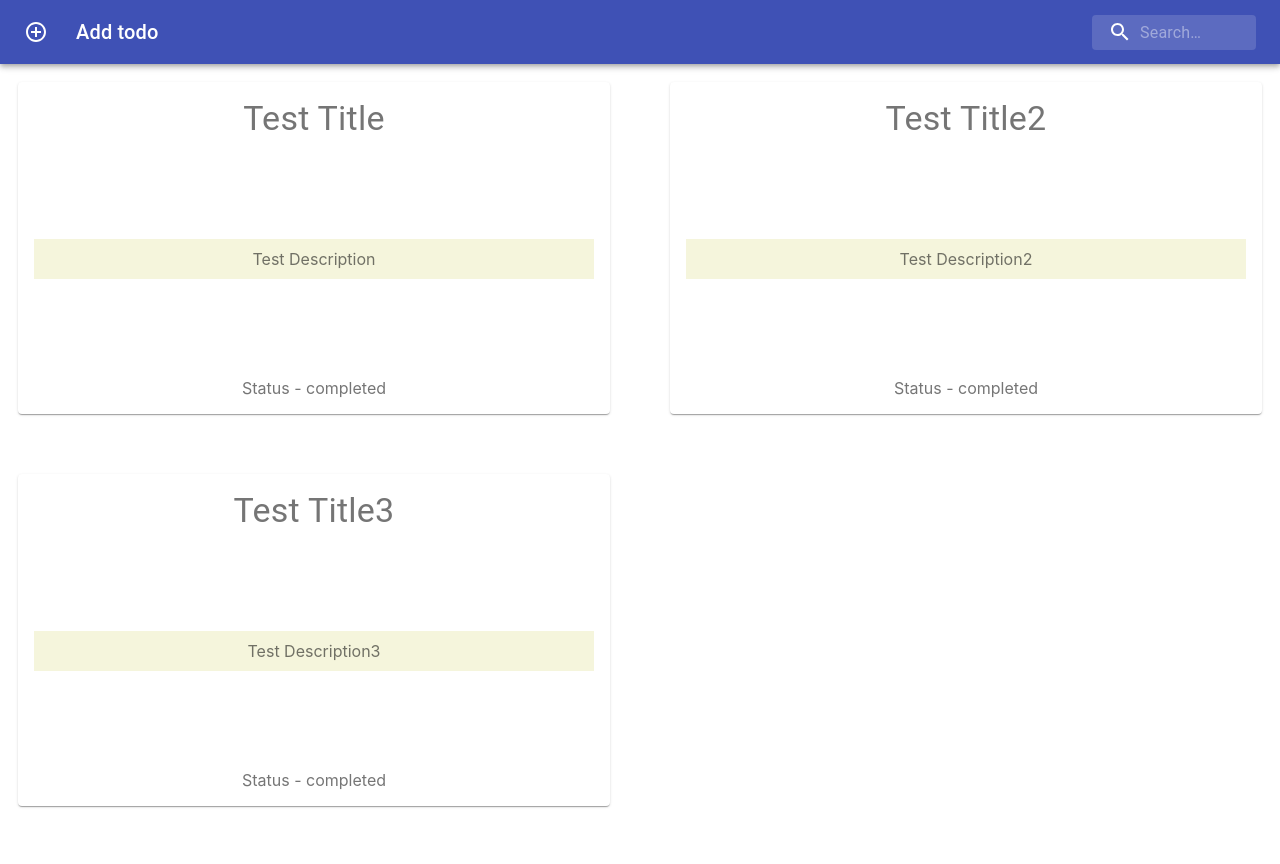
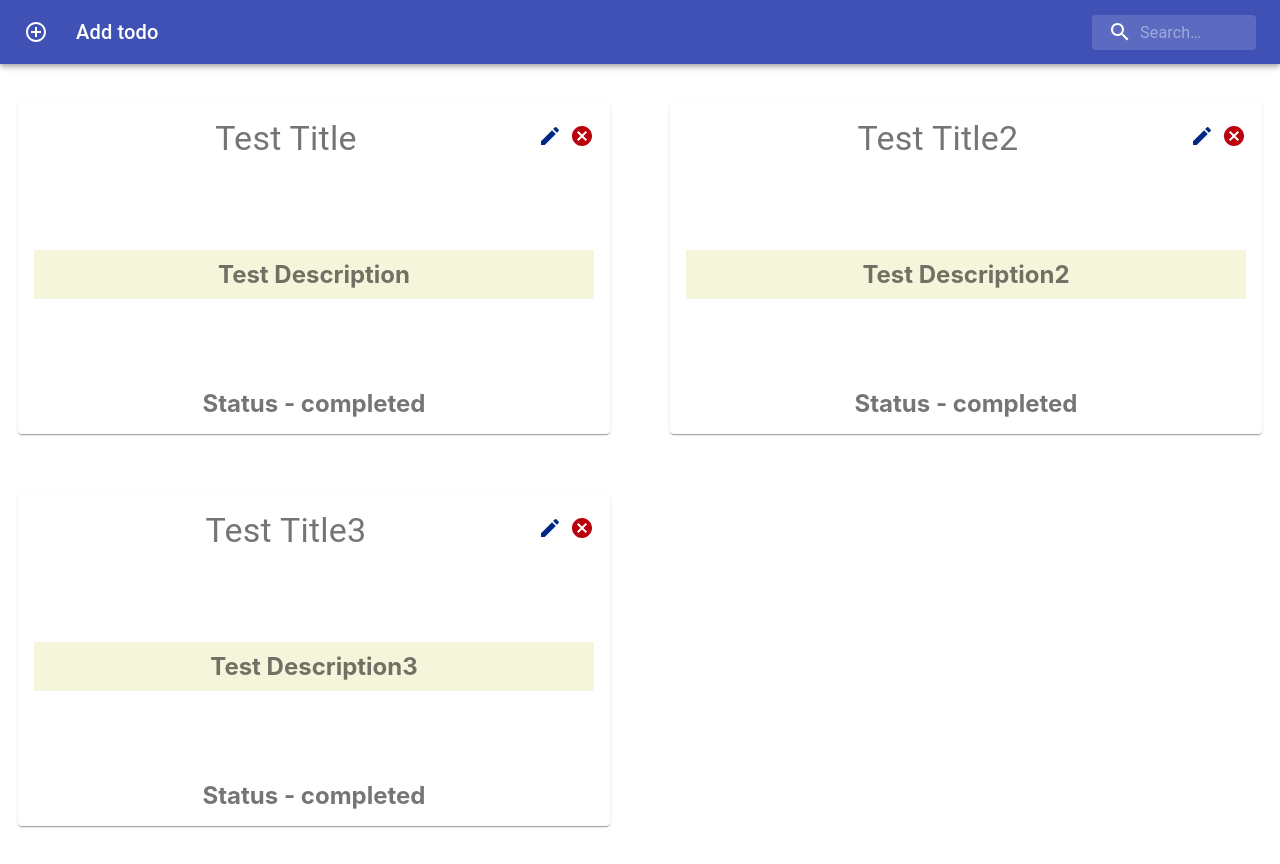
Before and after one commit to Neilketchum/Ellocent-Labs, a React (Create React App) app: page / in a window 1280 px wide. Before the commit the page ends 836 px from the top, so only its background shows below. Built offline with nearby package versions, Linux system fonts and the light colour scheme.

Commit message:
Added Delete and Update Todos

```diff
--- a/src/Actions/index.js
+++ b/src/Actions/index.js
@@ -1,7 +1,7 @@
-import { ADD_TODO, UPDATE_TODO, DELETE_TODO, SHOWFORM } from "../Actions/types"
+import { ADD_TODO, UPDATE_TODO, DELETE_TODO, SHOWFORM,SHOWUPDATE,OPKEY } from "../Actions/types"
 export const addTodo = (todo) => {
     return (dispatch) => {
-        console.log(todo)
+
         dispatch(
             {
                 type: ADD_TODO,
@@ -12,11 +12,36 @@ export const addTodo = (todo) => {
         )
     }
 }
-export const updateTodo = () => {
+export const updateTodo = (key,todo) => {
+
+    return (dispatch) =>{
+        dispatch({
+            type:UPDATE_TODO,
+            key:key,
+            payload:{
+                todo
+            }
+        })
+    }
+}
+export const deleteTodo = (key) => {
+    console.log(key)
+    return dispatch => {
+        dispatch({
+            type:DELETE_TODO,
+            payload:{
+                key:key
+            }
+        })
+    }
 
 }
-export const deleteTodo = () => {
-
+export const showUpdate = ()=>{
+    return (dispatch)=>{
+        dispatch({
+            type:SHOWUPDATE
+        })
+    }
 }
 export const showForm = () => {
     return (dispatch)=>{
@@ -25,3 +50,13 @@ export const showForm = () => {
         })
     }
 }
+export const opKey = (key) =>{
+    return dispatch => {
+        dispatch({
+            type:OPKEY,
+            payload:{
+                key:key
+            }
+        })
+    }
+}
--- a/src/Actions/types.js
+++ b/src/Actions/types.js
@@ -5,3 +5,7 @@ export const UPDATE_TODO = "UPDATE_TODO";
 export const DELETE_TODO = "DELETE_TODO";
 
 export const SHOWFORM = "SHOWFORM";
+
+export const SHOWUPDATE = "SHOWUPDATE";
+
+export const OPKEY = "OPKEY";
--- a/src/Components/Styles/TodoList.css
+++ b/src/Components/Styles/TodoList.css
@@ -1,5 +1,13 @@
 .TodoForm{
     display: flex;
+}
+.TodoList__item__title{
+    display: flex;
+    flex-direction: row;
+    align-items: center
+}
+.TodoList__item__title__title{
+    flex:1
 }
 .TodoList__item{
     display: flex;
@@ -8,6 +16,9 @@
     justify-content: space-between;
 
 }
+.TodoList__item__title__icon{
+    cursor: pointer;
+}
 .TodoList__item__desc{
     padding: 10px;
     background-color:beige ;
--- a/src/Components/TodoList.js
+++ b/src/Components/TodoList.js
@@ -1,10 +1,15 @@
-import React from 'react'
+import React, { useState } from 'react'
 import { useDispatch, useSelector } from "react-redux"
 import { makeStyles } from '@material-ui/core/styles';
 import Paper from '@material-ui/core/Paper';
 import Grid from '@material-ui/core/Grid';
 import "./Styles/TodoList.css"
 import { Typography } from '@material-ui/core';
+import EditIcon from '@material-ui/icons/Edit';
+import {showUpdate, opKey, deleteTodo} from "../Actions/index"
+
+import CancelIcon from '@material-ui/icons/Cancel';
+import UpdateTodo from './updateTodo';
 const useStyles = makeStyles((theme) => ({
     root: {
         flexGrow: 1,
@@ -21,22 +26,44 @@ const useStyles = makeStyles((theme) => ({
 }));
 
 function TodoList() {
+
     const todos = useSelector(state => state.todos);
     const classes = useStyles();
+    const dispatch = useDispatch();
+    const handleCanel = (e)=>{
+        // dispatch(opKey(e));
+        dispatch(deleteTodo(e));
+        // dispatch(opKey(null))
 
+    }
+    const handleEdit = (e) =>{
+        dispatch(opKey(e));
+        dispatch(showUpdate())
+        dispatch(opKey(null))
+    }
 
     return (
 
         <div className = "TodoList">
-                <Grid container spacing = {3} >
+
+                {todos.showUpdate?<UpdateTodo />:<h2><Grid container spacing = {3} >
                 {todos.todos.map(todo => (
                     <Grid xs={12} sm={6}>
-                    <Paper className={classes.paper}>
+                    <Paper className={classes.paper} key = {todo.key}>
                         <div className = "TodoList__item">
                             <div className = "TodoList__item__title">
-                                <Typography variant="h4">
-                                 {todo.title}
-                                </Typography>
+                                <div className = "TodoList__item__title__title">
+                                    <Typography variant="h4">
+                                    {todo.title}
+                                    </Typography>
+                                </div>
+                                <div className = "TodoList__item__title__icon" id = {todo.key} onClick = {(e)=>handleEdit(todo.key)} >
+                                    <EditIcon style = {{marginRight:"8px",color:"#002884"}} />
+
+                                </div>
+                                <div>
+                                    <CancelIcon style = {{color:"#ba000d"}} onClick = {(e)=>handleCanel(todo.key)}/>
+                                </div>
 
                             </div>
                             <div className = "TodoList__item__desc" >
@@ -52,7 +79,7 @@ function TodoList() {
                     </Paper>
                     </Grid>
                 ))}
-                </Grid>
+                </Grid></h2>}
 
         </div>
     )
--- /dev/null
+++ b/src/Components/updateTodo.js
@@ -0,0 +1,87 @@
+import React, { useState } from 'react'
+import { Grid } from '@material-ui/core'
+import './Styles/TodoForm.css'
+import { useDispatch,useSelector} from 'react-redux'
+import { makeStyles } from '@material-ui/core/styles';
+import { Input, TextareaAutosize, Button } from '@material-ui/core';
+import Select from '@material-ui/core/Select';
+import InputLabel from '@material-ui/core/InputLabel';
+import FormControl from '@material-ui/core/FormControl';
+import MenuItem from '@material-ui/core/MenuItem';
+
+import {updateTodo, showUpdate, opKey} from "../Actions/index"
+
+const useStyles = makeStyles((theme) => ({
+    formControl: {
+        margin: theme.spacing(1),
+        minWidth: 120,
+    },
+    selectEmpty: {
+        marginTop: theme.spacing(2),
+    },
+}));
+function UpdateTodo() {
+    const dispatch = useDispatch();
+    const classes = useStyles();
+    const [title, settitle] = useState("")
+    const [description, setdescription] = useState("")
+    const [status, setstatus] = useState('');
+    const todos = useSelector(state => state.todos);
+    const key = todos.operationKey;
+    const handleChange = (event) => {
+        setstatus(event.target.value);
+    };
+    const handleSubmit = e =>{
+        e.preventDefault();
+        const todo = {
+            key:key,
+            title : title,
+            description:description,
+            status:status
+        }
+
+
+        dispatch(updateTodo(key,todo))
+        dispatch(opKey(null))
+        dispatch(showUpdate())
+    }
+
+
+    return (
+        <div className = "TodoForm">
+            <Grid container direction="row" justify="center" alignItems="center" className="mainForm" >
+                <form className="mainForm__div"  onSubmit = {handleSubmit}>
+                    <Input placeholder="Title" style={{ width: "500px" }} onChange = {(e)=>settitle(e.target.value)} value = {title}></Input>
+                    <br></br>
+                    <br></br>
+                    <TextareaAutosize style={{ width: "500px", height: "300px", resize: "none", padding: "12px" }} value = {description} onChange = {(e)=>setdescription(e.target.value)} />
+                    <FormControl className={classes.formControl}>
+                        <InputLabel id="demo-simple-select-label">Status</InputLabel>
+                        <Select
+                            labelId="demo-simple-select-label"
+                            id="demo-simple-select"
+                            value={status}
+                            onChange={handleChange}
+                        >
+                            <MenuItem value={"Draft"}>Draft</MenuItem>
+                            <MenuItem value={"Pending"}>Pending</MenuItem>
+                            <MenuItem value={"In-progress"}>In Progress</MenuItem>
+                            <MenuItem value={"Completed"}>Completed</MenuItem>
+                        </Select>
+                    </FormControl>
+                    <div className = "mainForm__btns">
+                    <Button variant="contained" color="primary" type = "submit">
+                        Submit
+                    </Button>
+                    <Button variant="contained" color="secondary" onClick={() => dispatch(showUpdate())}>
+                        Close
+                    </Button>
+                    </div>
+
+                </form>
+            </Grid>
+        </div>
+    )
+}
+
+export default UpdateTodo
--- a/src/Reducers/TodoReducers.js
+++ b/src/Reducers/TodoReducers.js
@@ -1,6 +1,10 @@
-import {ADD_TODO,UPDATE_TODO,DELETE_TODO,SHOWFORM} from "../Actions/types"
+import {ADD_TODO,UPDATE_TODO,DELETE_TODO,SHOWFORM,SHOWUPDATE,OPKEY} from "../Actions/types"
+
+
 const initalState = {
     showForm:false,
+    showUpdate:false,
+    operationKey:null,
     todos:[{
         title:"Test Title",
         key:1,
@@ -23,7 +27,7 @@ const initalState = {
 }
 // eslint-disable-next-line import/no-anonymous-default-export
 export default function(state = initalState,action){
-
+    console.log(action.type)
     switch(action.type){
         case ADD_TODO:
             return {
@@ -31,11 +35,36 @@ export default function(state = initalState,action){
                 todos: [...state.todos, action.payload.todo]
             }
         case SHOWFORM:
+
             return {
                 ...state,
                 showForm:!state.showForm
             }
-         default:
+        case SHOWUPDATE:
+            state.todos.filter(todo=>todo!==action.key)
+            return {
+                ...state,
+                showUpdate:!state.showUpdate
+            }
+        case UPDATE_TODO:
+            state.todos = state.todos.filter(todo=>todo.key!==action.key)
+            return{
+                ...state,
+                todos: [...state.todos, action.payload.todo]
+            }
+        case OPKEY:
+            return{
+                ...state,
+                operationKey:action.payload.key
+            }
+        case DELETE_TODO:
+
+            state.todos = state.todos.filter(todo=>todo.key!==action.payload.key)
+
+            return {
+                ...state
+            }
+        default:
             return {
                 ...state
             }
```
Also changed, not shown: 1 other file (tests, documents, lock files or other folders).
